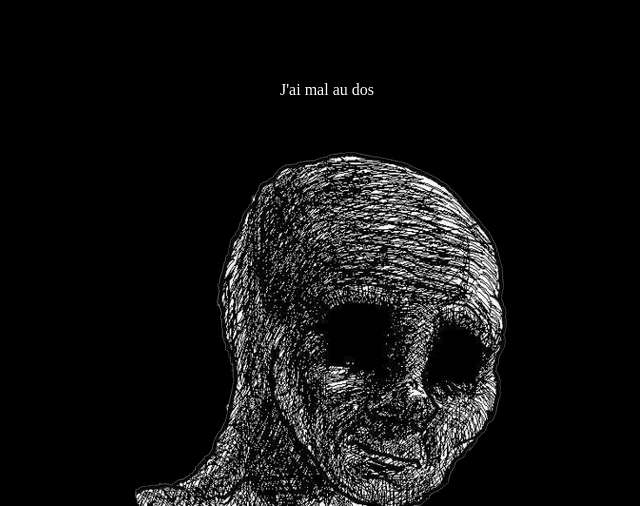
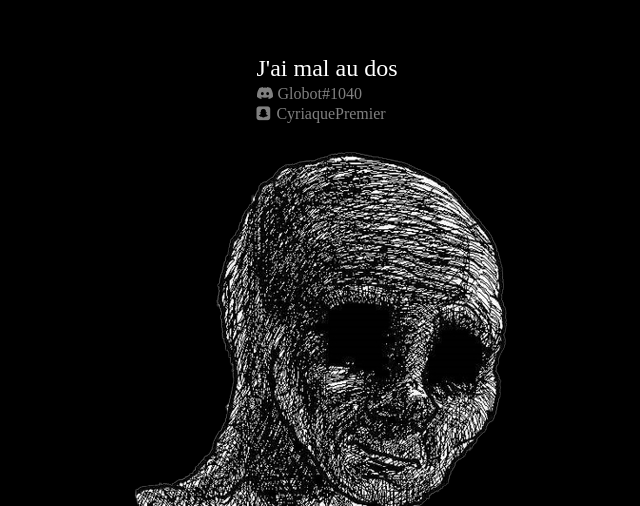
Before and after one commit to CyriaqueSoden/cyriaquesoden.github.io, a plain HTML site: page index.html in a window 1280 px wide. Shown: the part 310-816 px from the top of the page, without its empty margins (313-953 px from the left). Drawn offline with Linux system fonts and the light colour scheme.

Commit message:
Contacts

```diff
--- a/index.html
+++ b/index.html
@@ -1,39 +1,92 @@
 <!DOCTYPE html>
 <html lang="fr">
   <head>
-    <meta charset="UTF-8">
-    <meta http-equiv="X-UA-Compatible" content="IE=edge">
-    <meta name="viewport" content="width=device-width, initial-scale=1.0">
+    <meta charset="UTF-8" />
+    <meta http-equiv="X-UA-Compatible" content="IE=edge" />
+    <meta name="viewport" content="width=device-width, initial-scale=1.0" />
     <title>Cyriaque Soden</title>
-    <link rel="icon" type="image/x-icon" href="favicon.png">
-    <link rel="shortcut icon" href="favicon.png" type="image/x-icon">
+    <link rel="icon" type="image/x-icon" href="favicon.png" />
+    <link rel="shortcut icon" href="favicon.png" type="image/x-icon" />
+    <link
+      rel="stylesheet"
+      href="https://maxcdn.bootstrapcdn.com/font-awesome/4.7.0/css/font-awesome.min.css"
+    />
 
     <style>
-        div {
+      .middle {
         width: min-content;
         height: min-content;
         white-space: nowrap;
         color: white;
         position: absolute;
-    top:0;
+        top: 0;
         bottom: 0;
         left: 0;
         right: 0;
         margin: auto;
       }
-        body{
+
+      p {
+        margin-bottom: 2%;
+        margin-top: 0;
+      }
+
+      body {
         background-color: black;
-            font-family: 'Fira Code';
-            background-image:url(ff.png);
+        font-family: "Fira Code";
+        background-image: url(ff.png);
         background-repeat: no-repeat;
         background-position-x: 50%;
         background-position-y: 100%;
         min-height: 100vh;
         text-shadow: -1px 0 black, 0 1px black, 1px 0 black, 0 -1px black;
       }
+
+      .g {
+        color: grey;
+      }
+
+      #inline {
+        display: inline-flex;
+      }
+
+      .logo {
+        padding-right: 5%;
+        color: grey;
+      }
+
+      #main {
+        font-size: 150%;
+      }
     </style>
   </head>
+
   <body>
-    <div>J'ai mal au dos</div>
+    <div class="middle">
+      <p id="main">J'ai mal au dos</p>
+      <div id="inline">
+        <div class="logo">
+          <svg
+            xmlns="http://www.w3.org/2000/svg"
+            width="16"
+            height="16"
+            fill="currentColor"
+            class="bi bi-discord"
+            viewBox="0 0 16 16"
+          >
+            <path
+              d="M13.545 2.907a13.227 13.227 0 0 0-3.257-1.011.05.05 0 0 0-.052.025c-.141.25-.297.577-.406.833a12.19 12.19 0 0 0-3.658 0 8.258 8.258 0 0 0-.412-.833.051.051 0 0 0-.052-.025c-1.125.194-2.22.534-3.257 1.011a.041.041 0 0 0-.021.018C.356 6.024-.213 9.047.066 12.032c.001.014.01.028.021.037a13.276 13.276 0 0 0 3.995 2.02.05.05 0 0 0 .056-.019c.308-.42.582-.863.818-1.329a.05.05 0 0 0-.01-.059.051.051 0 0 0-.018-.011 8.875 8.875 0 0 1-1.248-.595.05.05 0 0 1-.02-.066.051.051 0 0 1 .015-.019c.084-.063.168-.129.248-.195a.05.05 0 0 1 .051-.007c2.619 1.196 5.454 1.196 8.041 0a.052.052 0 0 1 .053.007c.08.066.164.132.248.195a.051.051 0 0 1-.004.085 8.254 8.254 0 0 1-1.249.594.05.05 0 0 0-.03.03.052.052 0 0 0 .003.041c.24.465.515.909.817 1.329a.05.05 0 0 0 .056.019 13.235 13.235 0 0 0 4.001-2.02.049.049 0 0 0 .021-.037c.334-3.451-.559-6.449-2.366-9.106a.034.034 0 0 0-.02-.019Zm-8.198 7.307c-.789 0-1.438-.724-1.438-1.612 0-.889.637-1.613 1.438-1.613.807 0 1.45.73 1.438 1.613 0 .888-.637 1.612-1.438 1.612Zm5.316 0c-.788 0-1.438-.724-1.438-1.612 0-.889.637-1.613 1.438-1.613.807 0 1.451.73 1.438 1.613 0 .888-.631 1.612-1.438 1.612Z"
+            />
+          </svg>
+        </div>
+
+        <p class="g">Globot#1040</p>
+      </div>
+      <div></div>
+      <div id="inline">
+        <i class="fa fa-snapchat-square logo"></i>
+        <p class="g">CyriaquePremier</p>
+      </div>
+    </div>
   </body>
 </html>
```
Lines whose indentation alone changed are shown as unchanged.
